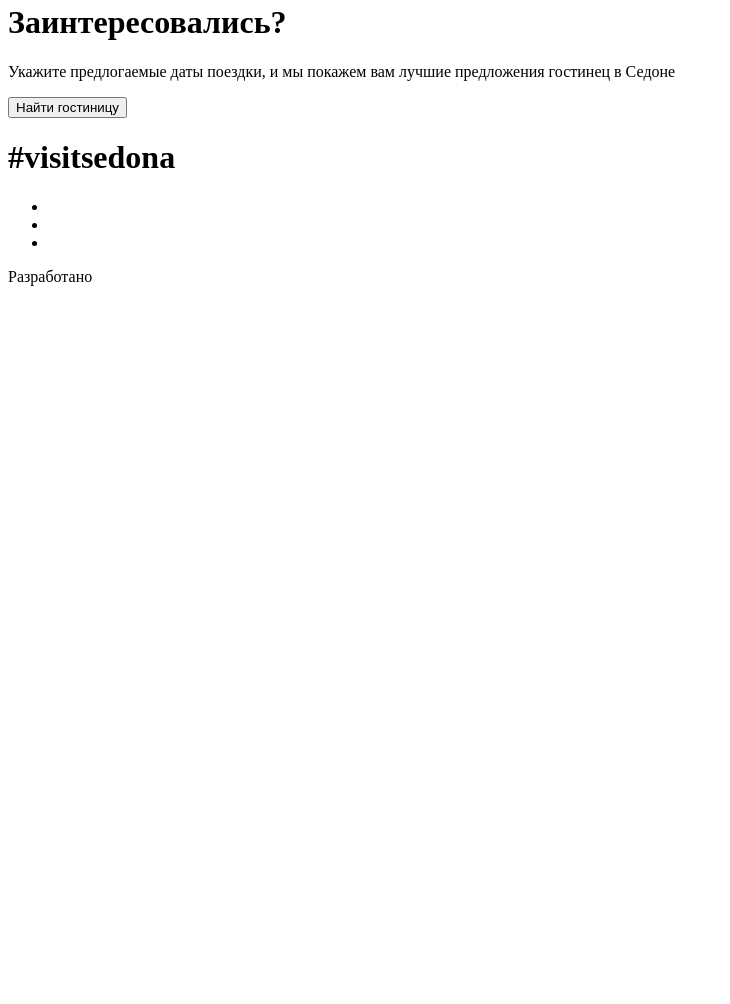
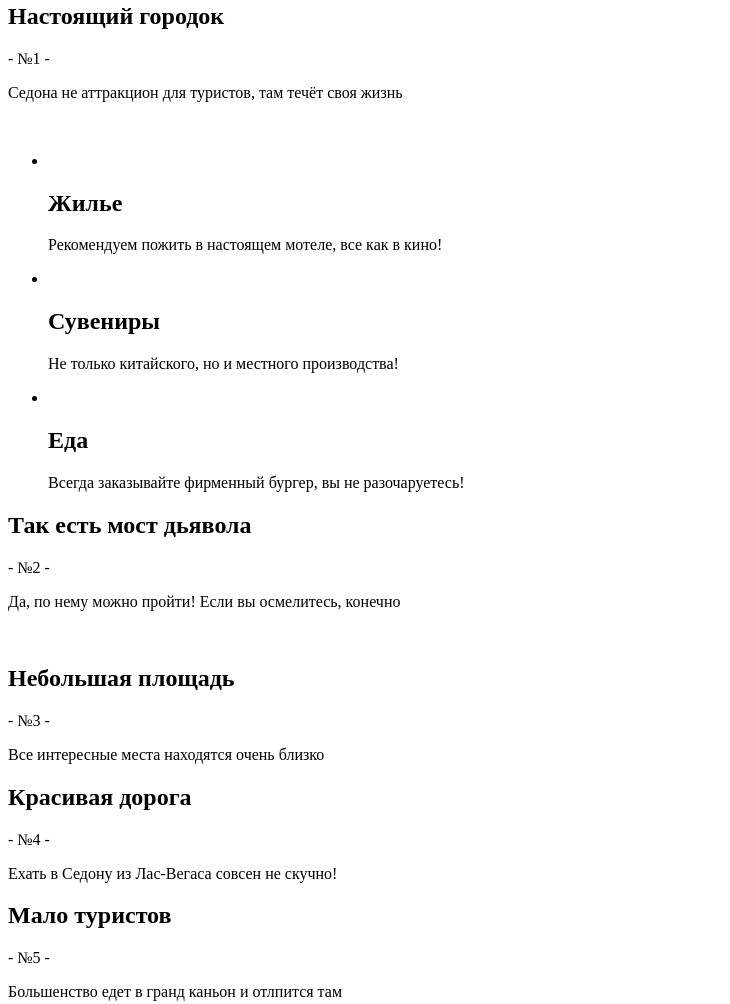
Before and after one commit to poly-titova/502211-sedona-24, a website: page source/index.html in a window 1280 px wide. Shown: the part 216-1220 px from the top of the page, without its empty margins (0-730 px from the left). Before the commit the page ends 800 px from the top, so only its background shows below. Drawn offline with Linux system fonts and the light colour scheme.

Commit message:
Добавили причины посещения

```diff
--- a/source/index.html
+++ b/source/index.html
@@ -54,7 +54,72 @@
     </div>
 
     <div class="sedona__causes--section">
+      <section class="causes__first">
+        <h1 class="causes__title">Настоящий городок</h1>
+        <p class="causes__number">- №1 -</p>
+        <p class="causes__text">Седона не аттракцион для туристов, там течёт своя жизнь</p>
 
+        <div class="causes__image-wrapper">
+          <img class="city__image">
+        </div>
+
+        <ul class="benefits__list">
+          <li class="benefits__item">
+            <div class="benefits__item--icon">
+              <img class="icon__image">
+            </div>
+
+            <h1 class="benefits__item--title">Жилье</h1>
+            <p class="benefits__item--text">Рекомендуем пожить в настоящем мотеле, все как в кино!</p>
+          </li>
+
+          <li class="benefits__item">
+            <div class="benefits__item--icon">
+              <img class="icon__image">
+            </div>
+
+            <h1 class="benefits__item--title">Сувениры</h1>
+            <p class="benefits__item--text">Не только китайского, но и местного производства!</p>
+          </li>
+
+          <li class="benefits__item">
+            <div class="benefits__item--icon">
+              <img class="icon__image">
+            </div>
+
+            <h1 class="benefits__item--title">Еда</h1>
+            <p class="benefits__item--text">Всегда заказывайте фирменный бургер, вы не разочаруетесь!</p>
+          </li>
+        </ul>
+      </section>
+
+      <section class="causes__second">
+        <h1 class="causes__title">Так есть мост дьявола</h1>
+        <p class="causes__number">- №2 -</p>
+        <p class="causes__text">Да, по нему можно пройти! Если вы осмелитесь, конечно</p>
+
+        <div class="causes__image-wrapper">
+          <img class="bridge__image">
+        </div>
+      </section>
+
+      <section class="causes__third">
+        <h1 class="causes__title">Небольшая площадь</h1>
+        <p class="causes__number">- №3 -</p>
+        <p class="causes__text">Все интересные места находятся очень близко</p>
+      </section>
+
+      <section class="causes__fourth">
+        <h1 class="causes__title">Красивая дорога</h1>
+        <p class="causes__number">- №4 -</p>
+        <p class="causes__text">Ехать в Седону из Лас-Вегаса совсен не скучно!</p>
+      </section>
+
+      <section class="causes__fifth">
+        <h1 class="causes__title">Мало туристов</h1>
+        <p class="causes__number">- №5 -</p>
+        <p class="causes__text">Большенство едет в гранд каньон и отлпится там</p>
+      </section>
     </div>
 
     <div class="sedona__find-hotel--section">
```
